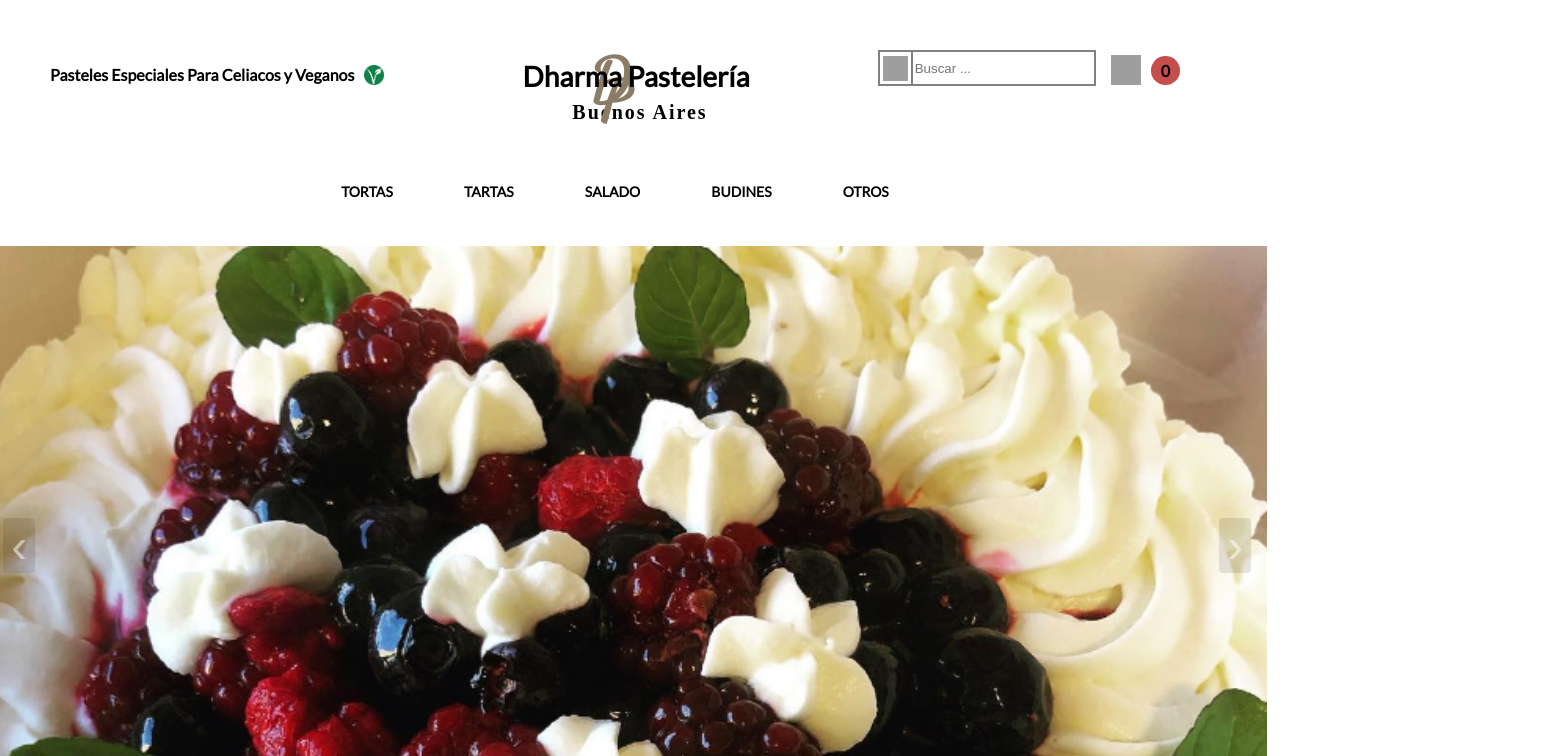
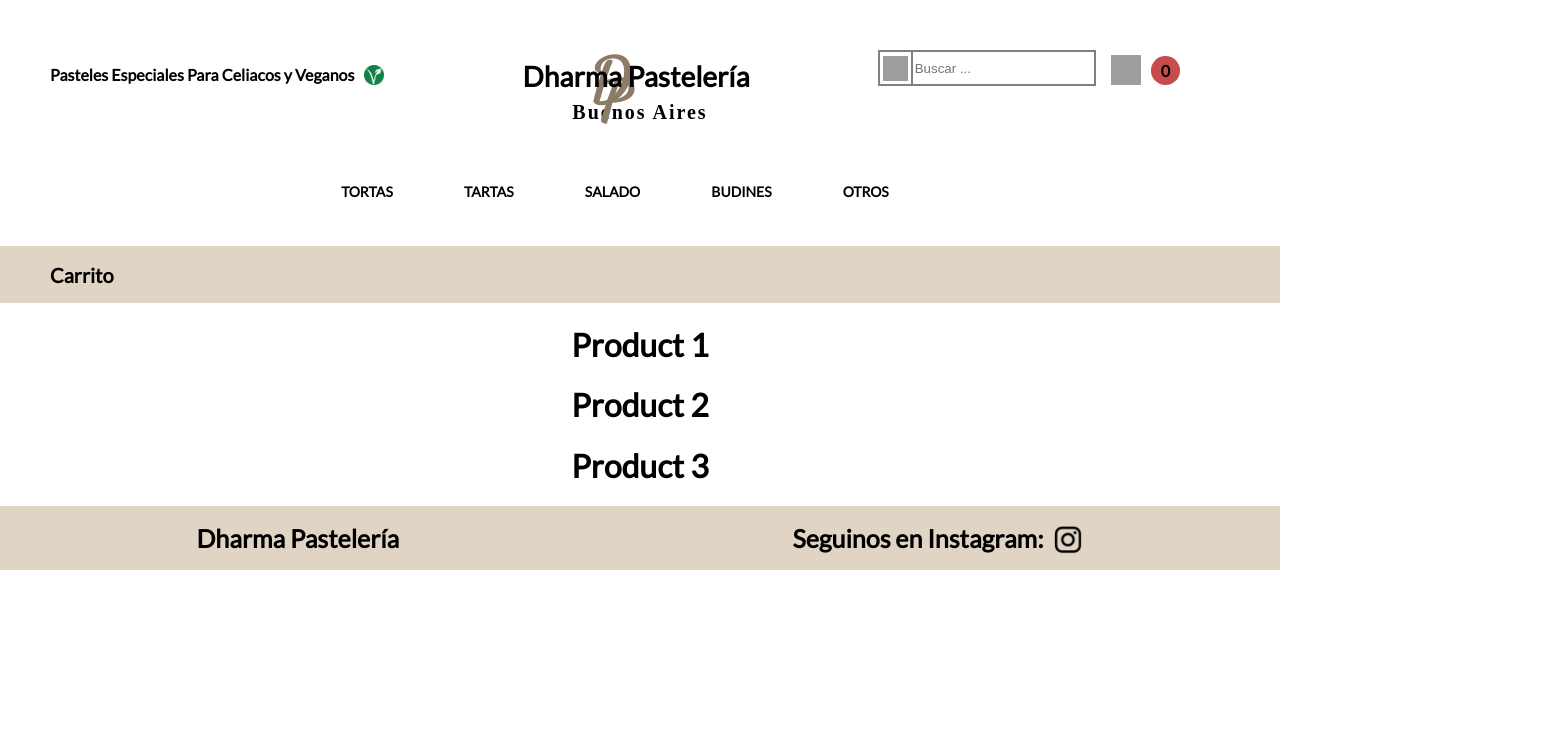
Before and after one commit to JohnFuhrm12/Dharma-Pasteleria, a React (Create React App) app: page / in a window 1280 px wide. Both pictures are taken after a click on the picture 1125 px from the left and 70 px from the top of the page. Shown: the top 756 px of the page, 1544 px wide, since content can reach past the window. Built offline with nearby package versions, Linux system fonts and the light colour scheme; grey boxes are pictures that could not be loaded.

Commit message:
Add files via upload

```diff
--- a/src/App.js
+++ b/src/App.js
@@ -8,6 +8,7 @@
 import Otros from './Otros';
 
 import Product from './Product';
+import Cart from './Cart';
 
 // Import the functions you need from the SDKs you need
 import { initializeApp } from "firebase/app";
@@ -34,6 +35,8 @@
   const [budinesScreen, setBudinesScreen] = useState(false);
   const [otrosScreen, setOtrosScreen] = useState(false);
 
+  const [cartScreen, setCartScreen] = useState(false);
+
   const [productScreen, setProductScreen] = useState(false);
   const [productImage, setProductImage] = useState();
   const [productName, setProductName] = useState('');
@@ -41,16 +44,18 @@
   const [productDesc, setProductDesc] = useState('');
 
   const [cartAmount, setCartAmount] = useState(0);
+  const [currentUser, setCurrentUser] = useState('autogenerateduser');
 
   return (
     <>
-      {home ? <Homescreen setHome={setHome} setCakesScreen={setCakesScreen} setTartasScreen={setTartasScreen} setSaladoScreen={setSaladoScreen} setBudinesScreen={setBudinesScreen} setOtrosScreen={setOtrosScreen}/> : <div></div> }
-      {cakesScreen && home === false ? <Tortas setHome={setHome} setProductScreen={setProductScreen} setProductDesc={setProductDesc} setProductImage={setProductImage} setProductName={setProductName} setProductPrice={setProductPrice} setCakesScreen={setCakesScreen} setTartasScreen={setTartasScreen} setSaladoScreen={setSaladoScreen} setBudinesScreen={setBudinesScreen} setOtrosScreen={setOtrosScreen}/> : <div></div>}
+      {home ? <Homescreen setHome={setHome} setCartScreen={setCartScreen} setCakesScreen={setCakesScreen} setTartasScreen={setTartasScreen} setSaladoScreen={setSaladoScreen} setBudinesScreen={setBudinesScreen} setOtrosScreen={setOtrosScreen}/> : <div></div> }
+      {cakesScreen && home === false ? <Tortas setHome={setHome} setCartScreen={setCartScreen} setProductScreen={setProductScreen} setProductDesc={setProductDesc} setProductImage={setProductImage} setProductName={setProductName} setProductPrice={setProductPrice} setCakesScreen={setCakesScreen} setTartasScreen={setTartasScreen} setSaladoScreen={setSaladoScreen} setBudinesScreen={setBudinesScreen} setOtrosScreen={setOtrosScreen}/> : <div></div>}
       {tartasScreen && home === false ? <Tartas setHome={setHome} setProductScreen={setProductScreen} setCakesScreen={setCakesScreen} setTartasScreen={setTartasScreen} setSaladoScreen={setSaladoScreen} setBudinesScreen={setBudinesScreen} setOtrosScreen={setOtrosScreen}/> : <div></div>}
       {saladoScreen && home === false ? <Salado setHome={setHome} setProductScreen={setProductScreen} setCakesScreen={setCakesScreen} setTartasScreen={setTartasScreen} setSaladoScreen={setSaladoScreen} setBudinesScreen={setBudinesScreen} setOtrosScreen={setOtrosScreen}/> : <div></div>}
       {budinesScreen && home === false ? <Budines setHome={setHome} setProductScreen={setProductScreen} setCakesScreen={setCakesScreen} setTartasScreen={setTartasScreen} setSaladoScreen={setSaladoScreen} setBudinesScreen={setBudinesScreen} setOtrosScreen={setOtrosScreen}/> : <div></div>}
       {otrosScreen && home === false ? <Otros setHome={setHome} setProductScreen={setProductScreen} setCakesScreen={setCakesScreen} setTartasScreen={setTartasScreen} setSaladoScreen={setSaladoScreen} setBudinesScreen={setBudinesScreen} setOtrosScreen={setOtrosScreen}/> : <div></div>}
-      {productScreen && home === false && cakesScreen === false && tartasScreen === false && saladoScreen === false && budinesScreen === false && otrosScreen === false ? <Product setHome={setHome} setProductScreen={setProductScreen} productImage={productImage} setProductImage={setProductImage} productName={productName}setProductName={setProductName} productPrice={productPrice} productDesc={productDesc} setProductPrice={setProductPrice} setCakesScreen={setCakesScreen} setTartasScreen={setTartasScreen} setSaladoScreen={setSaladoScreen} setBudinesScreen={setBudinesScreen} setOtrosScreen={setOtrosScreen}/> : <div></div>}
+      {productScreen && home === false && cakesScreen === false && tartasScreen === false && saladoScreen === false && budinesScreen === false && otrosScreen === false ? <Product setHome={setHome} setCartScreen={setCartScreen} setProductScreen={setProductScreen} productImage={productImage} setProductImage={setProductImage} productName={productName}setProductName={setProductName} productPrice={productPrice} productDesc={productDesc} setProductPrice={setProductPrice} setCakesScreen={setCakesScreen} setTartasScreen={setTartasScreen} setSaladoScreen={setSaladoScreen} setBudinesScreen={setBudinesScreen} setOtrosScreen={setOtrosScreen}/> : <div></div>}
+      {cartScreen && home === false ? <Cart setHome={setHome} currentUser={currentUser} setCartScreen={setCartScreen} setProductScreen={setProductScreen} setProductDesc={setProductDesc} setProductImage={setProductImage} setProductName={setProductName} setProductPrice={setProductPrice} setCakesScreen={setCakesScreen} setTartasScreen={setTartasScreen} setSaladoScreen={setSaladoScreen} setBudinesScreen={setBudinesScreen} setOtrosScreen={setOtrosScreen}/> : <div></div>}
     </>
   );
 }
--- /dev/null
+++ b/src/Cart.js
@@ -0,0 +1,89 @@
+import './App.css';
+
+import vegan from './static/vegan.png';
+import instagram from './static/instagram.webp';
+import cart from './static/cart.png';
+import search from './static/search.png';
+
+import {useState, useEffect} from 'react';
+
+function Cart( {setHome, setCakesScreen, setTartasScreen, setSaladoScreen, setBudinesScreen, setOtrosScreen, setCartScreen, currentUser} ) {
+
+    function returnHome() {
+        setCartScreen(false);
+        setHome(true);
+      };
+
+
+    function showTortas() {
+        setCartScreen(false);
+        setCakesScreen(true);
+    };
+
+    function showTartas() {
+        setCartScreen(false);
+        setTartasScreen(true);
+    };
+
+    function showSalado() {
+      setCartScreen(false);
+      setSaladoScreen(true);
+  };
+
+    function showBudines() {
+      setCartScreen(false);
+      setBudinesScreen(true);
+  };
+
+  function showOtros() {
+    setCartScreen(false);
+    setOtrosScreen(true);
+};
+
+  return (
+    <>
+    <div className="page">
+    <h1 onClick={returnHome} className='titleBehindD'>D</h1>
+      <h1 onClick={returnHome} className='titleBehindP'>P</h1>
+      <div className='titleBar'>
+        <div className='leftBarBox'>
+          <h2 className='leftBar'>Pasteles Especiales Para Celiacos y Veganos</h2>
+          <img src={vegan} className="vegan" alt="Vegano"/>
+        </div>
+        <h1 onClick={returnHome} className='title'>Dharma Pastelería</h1>
+        <div className='searchCart'>
+          <img src={search} className="search" alt="Buscar"/>
+          <input className='searchBar' type="text" placeholder="Buscar ..."></input>
+          <img src={cart} className="cart" alt="Carrito"/>
+          <p className='cartQuantity'>0</p>
+        </div>
+      </div>
+      <h2 onClick={returnHome} className='subtitle'>Buenos Aires</h2>
+      <div className='categories-box'>
+        <div className='categories'>
+          <h2 onClick={showTortas}>TORTAS</h2>
+          <h2 onClick={showTartas}>TARTAS</h2>
+          <h2 onClick={showSalado}>SALADO</h2>
+          <h2 onClick={showBudines}>BUDINES</h2>
+          <h2 onClick={showOtros}>OTROS</h2>
+        </div>
+      </div>
+      <div className='sectionBar'>
+        <h2 className='sectionHeading'>Carrito</h2>
+      </div>
+      <h1>Product 1</h1>
+      <h1>Product 2</h1>
+      <h1>Product 3</h1>
+        <div className='footer'>
+          <h1>Dharma Pastelería</h1>
+          <div className='footerInsta'>
+            <h1>Seguinos en Instagram:</h1>
+            <a href='https://www.instagram.com/dharma.pasteleria/'><img src={instagram} className="instagram" alt="Instagram"/></a>
+          </div>
+        </div>
+    </div>
+    </>
+  );
+}
+
+export default Cart;
--- a/src/Homescreen.js
+++ b/src/Homescreen.js
@@ -18,7 +18,7 @@
 
 import {useState, useEffect} from 'react';
 
-function Homescreen( {setHome, setCakesScreen, setTartasScreen, setSaladoScreen, setBudinesScreen, setOtrosScreen}) {
+function Homescreen( {setHome, setCakesScreen, setTartasScreen, setSaladoScreen, setBudinesScreen, setOtrosScreen, setCartScreen}) {
   useEffect(() => {
     const buttons = document.querySelectorAll("[data-carousel-button]")
 
@@ -63,6 +63,10 @@
     setHome(false);
   };
 
+  function showCart() {
+    setCartScreen(true);
+    setHome(false);
+  };
 
   function refresh() {
     window.location.reload(false);
@@ -82,7 +86,7 @@
         <div className='searchCart'>
           <img src={search} className="search" alt="Buscar"/>
           <input className='searchBar' type="text" placeholder="Buscar ..."></input>
-          <img src={cart} className="cart" alt="Carrito"/>
+          <img onClick={showCart} src={cart} className="cart" alt="Carrito"/>
           <p className='cartQuantity'>0</p>
         </div>
       </div>
--- a/src/Tortas.js
+++ b/src/Tortas.js
@@ -15,7 +15,7 @@
 
 import {useState, useEffect} from 'react';
 
-function Tortas( {setHome, setCakesScreen, setTartasScreen, setSaladoScreen, setBudinesScreen, setOtrosScreen, setProductScreen, setProductImage, setProductName, setProductPrice, setProductDesc} ) {
+function Tortas( {setHome, setCakesScreen, setTartasScreen, setSaladoScreen, setBudinesScreen, setOtrosScreen, setProductScreen, setProductImage, setProductName, setProductPrice, setProductDesc, setCartScreen} ) {
 
   function returnHome() {
     setCakesScreen(false);
@@ -40,6 +40,11 @@
   function showOtros() {
     setCakesScreen(false);
     setOtrosScreen(true);
+  };
+
+  function showCart() {
+    setCartScreen(true);
+    setCakesScreen(false);
   };
 
   function goToProduct(e) {
@@ -67,7 +72,7 @@
         <div className='searchCart'>
           <img src={search} className="search" alt="Buscar"/>
           <input className='searchBar' type="text" placeholder="Buscar ..."></input>
-          <img src={cart} className="cart" alt="Carrito"/>
+          <img onClick={showCart} src={cart} className="cart" alt="Carrito"/>
           <p className='cartQuantity'>0</p>
         </div>
       </div>
```
